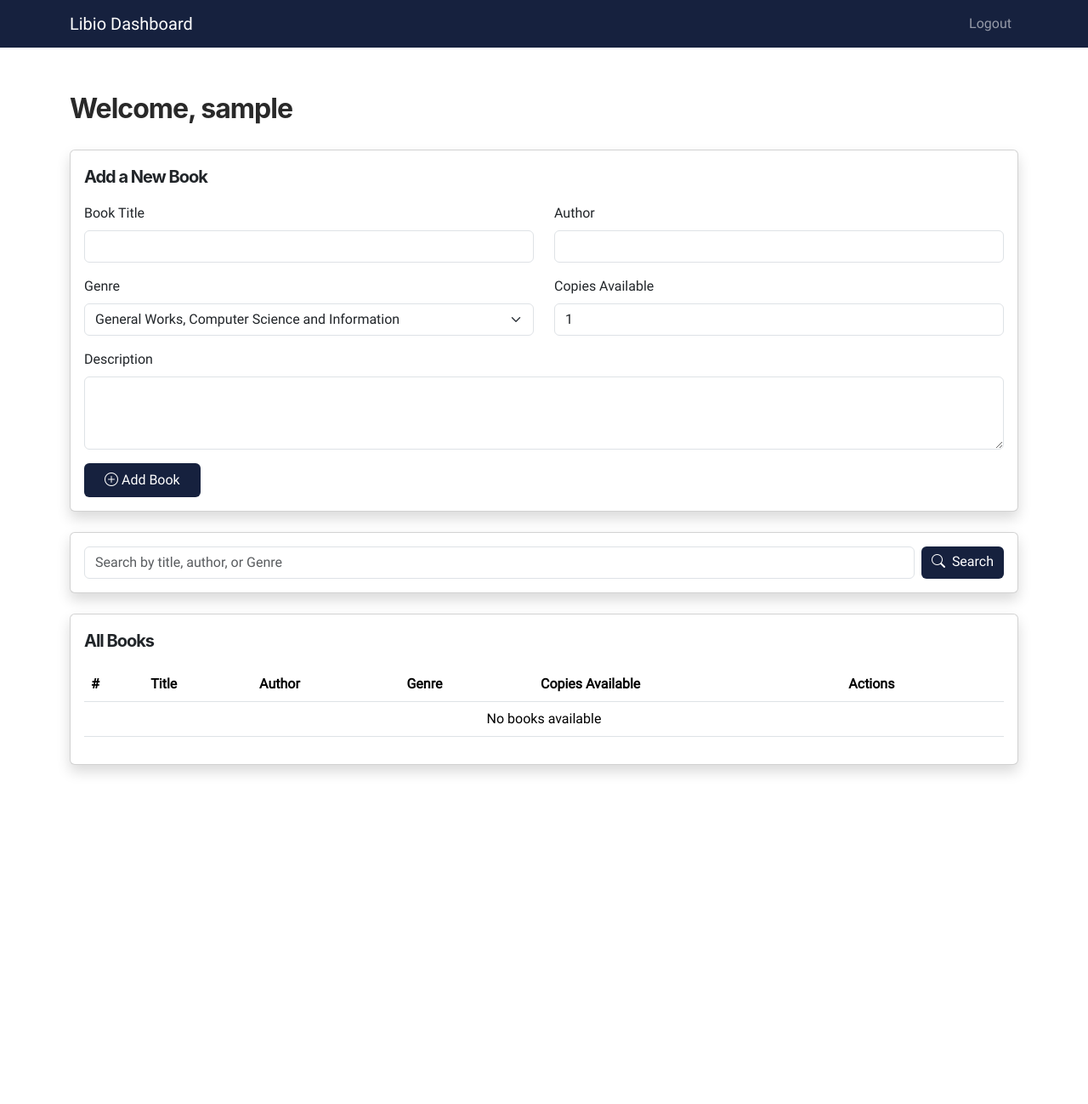
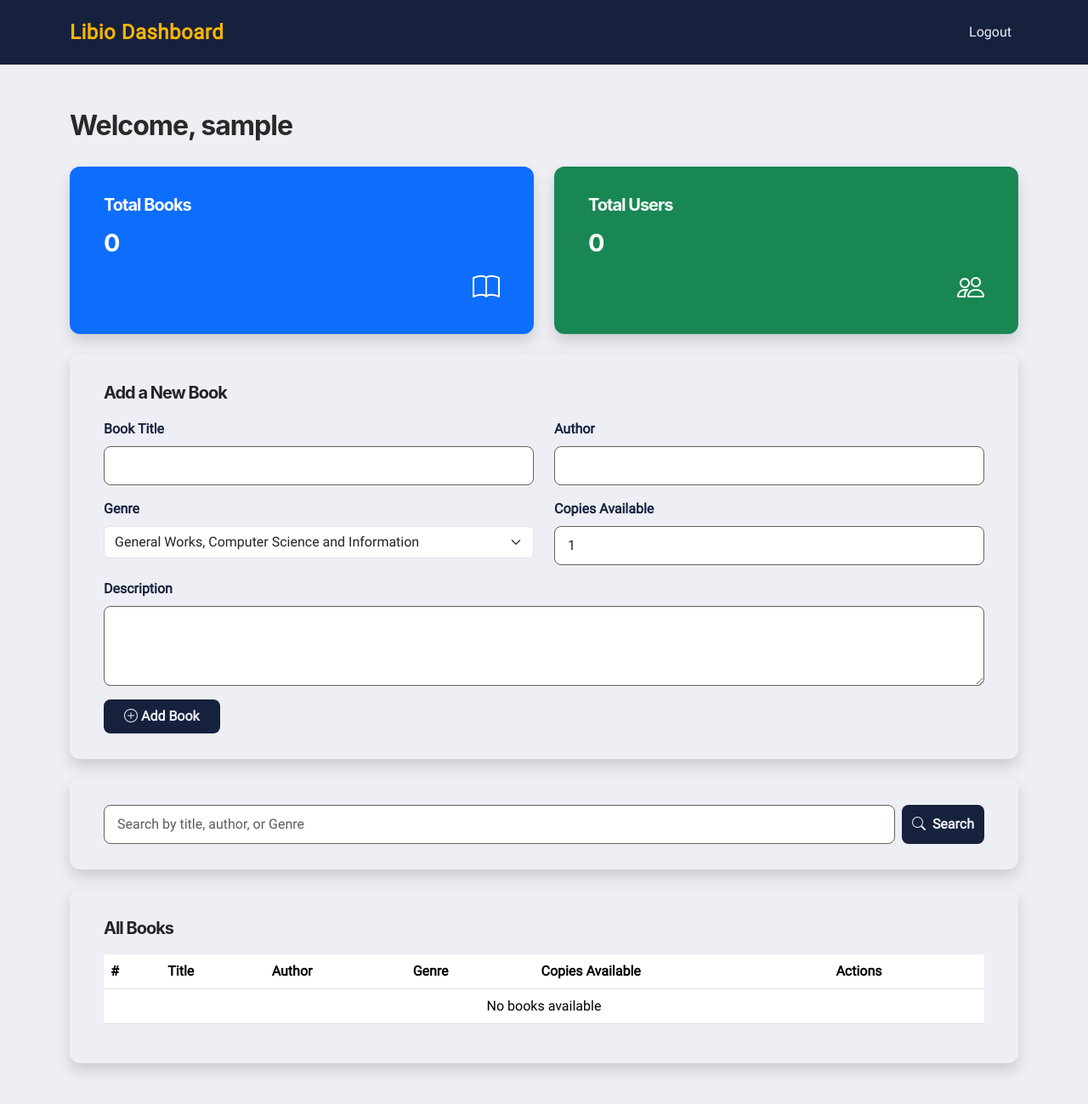
Before and after one commit to heli-toon/libio, a Flask app: page /admin/dashboard in a window 1280 px wide. Shown: the whole page at 85% size. Before the commit the page ends 911 px from the top, so only its background shows below. Run offline with Flask 3, Linux system fonts and the light colour scheme; the visitor is signed in with stand-in values (Sample User, id 1); data that the repository does not hold is empty; some libraries are stand-ins or nearby versions; some web fonts are replaced.

Commit message:
Enhance login and signup functionality: validate credentials, show error messages, and improve dashboard with user and book counts.

```diff
--- a/app/routes.py
+++ b/app/routes.py
@@ -33,12 +33,19 @@ def loginAdmin():
         username = request.form['username']
         password = request.form['password']
         admin = Admin.query.filter_by(username=username).first()
+
+        # Validate admin credentials
         if admin and admin.check_password(password):
             login_user(admin)
             flash('Admin login successful!', 'success')
             return redirect(url_for('admin.dashboard'))
+
+        # Show error message for invalid credentials
         flash('Invalid admin credentials.', 'danger')
+        return redirect(url_for('admin.loginAdmin'))  # Reload login page
+
     return render_template('admin_login.html', title="Admin Login")
+
 
 # User Login
 @main.route('/login', methods=['GET', 'POST'])
@@ -47,12 +54,19 @@ def login():
         username = request.form['username']
         password = request.form['password']
         user = User.query.filter_by(username=username).first()
+
+        # Validate user credentials
         if user and user.check_password(password):
             login_user(user)
             flash('Login successful!', 'success')
             return redirect(url_for('main.userhome'))
+
+        # Show error message for invalid credentials
         flash('Invalid user credentials.', 'danger')
+        return redirect(url_for('main.login'))  # Reload login page
+
     return render_template('login.html', title="User Login")
+
 
 # Logout
 @main.route('/logout')
@@ -68,7 +82,9 @@ def logout():
 @admin_required
 def dashboard():
     books = Book.query.all()
-    return render_template('dashboard.html', title="Admin Dashboard", books=books)
+    user_count = User.query.count()
+    book_count = Book.query.count()
+    return render_template('dashboard.html', title="Admin Dashboard", books=books, user_count=user_count, book_count=book_count)
 
 # User Home Page (protected)
 @main.route('/home')
@@ -140,7 +156,9 @@ def search_books():
         (Book.author.ilike(f"%{query}%")) |
         (Book.genre.ilike(f"%{query}%"))
     ).all()
-    return render_template('dashboard.html', books=books)
+    user_count = User.query.count()
+    book_count = Book.query.count()
+    return render_template('dashboard.html', books=books, user_count=user_count, book_count=book_count)
 
 # User Signup
 @main.route('/signup', methods=['GET', 'POST'])
--- a/app/static/css/main.css
+++ b/app/static/css/main.css
@@ -26,20 +26,20 @@
 html {
   scroll-behavior: smooth;
   scrollbar-width: auto;
-  scrollbar-color: var(--green) var(--black);
+  scrollbar-color: var(--green) var(--white);
 }
 ::-webkit-scrollbar {
   width: 0.685vw;
 }
 ::-webkit-scrollbar-thumb {
-  background-color: var(--green);
+  background-color: var(--darkblue);
   border-radius: 7px;
 }
 ::-webkit-scrollbar-thumb:hover {
-  background-color: var(--greendark);
+  background-color: var(--black);
 }
 ::-webkit-scrollbar-track {
-  background-color: var(--black);
+  background-color: var(--white);
   margin-block: 0.5em;
 }
 body {
@@ -68,8 +68,225 @@ header {
   background-color: var(--yellow);
   color: var(--black);
 }
+/* Login Page Styling */
+body {
+  background-color: var(--white);
+}
+
+.card {
+  border-radius: 12px;
+  border: none;
+  box-shadow: 0px 8px 15px rgba(0, 0, 0, 0.1);
+  background-color: var(--white);
+}
+
+.card h3 {
+  font-size: 1.8rem;
+  font-weight: 700;
+  color: var(--darkblue);
+}
+
+.card-body {
+  padding: 30px 40px;
+}
+
+.form-label {
+  font-weight: 600;
+  color: var(--darkblue);
+}
+
+.form-control {
+  border-radius: 8px;
+  border: 1px solid var(--gray);
+  font-size: 1rem;
+  padding: 10px 15px;
+  transition: border-color 0.3s ease;
+}
+
+.form-control:focus {
+  border-color: var(--yellow);
+  box-shadow: 0 0 5px rgba(248, 181, 0, 0.3);
+}
+
+.btn-primary {
+  background-color: var(--darkblue);
+  color: var(--white);
+  border-radius: 8px;
+  font-weight: 700;
+  transition: background-color 0.3s ease, transform 0.3s ease;
+}
+
+.btn-primary:hover {
+  background-color: var(--yellow)!important;
+  transform: translateY(-3px);
+  color: var(--darkblue);
+}
+
+.btn-primary:active {
+  transform: scale(0.98);
+}
+
+p.text-center {
+  margin-top: 15px;
+  font-size: 0.9rem;
+  color: var(--gray);
+}
+
+p.text-center a {
+  color: var(--darkblue);
+  text-decoration: underline;
+  font-weight: bold;
+}
+
+p.text-center a:hover {
+  color: var(--yellow);
+}
+
+/* Flash Message Styling */
+.alert {
+  border-radius: 8px;
+  font-size: 0.95rem;
+  margin-top: 15px;
+}
+
+.alert button {
+  font-size: 1.1rem;
+}
+
 nav {background-color: var(--darkblue)}
+/* Navbar Styling */
+nav.navbar {
+  background-color: var(--darkblue);
+  padding: 15px 20px;
+  font-size: 1rem;
+}
 
+nav.navbar .navbar-brand {
+  color: var(--yellow);
+  font-weight: bold;
+  font-size: 1.5rem;
+  letter-spacing: 0.5px;
+}
+
+nav.navbar .nav-link {
+  color: var(--white);
+  margin-left: 10px;
+  transition: color 0.3s ease;
+}
+
+nav.navbar .nav-link:hover {
+  color: var(--yellow);
+}
+
+/* Header Styling */
+header {
+  background-color: var(--yellow);
+  color: var(--darkblue);
+  padding: 50px 0;
+  text-align: center;
+}
+
+header h1 {
+  font-size: 2.5rem;
+  font-weight: 700;
+  margin-bottom: 20px;
+}
+
+header p.lead {
+  font-size: 1.2rem;
+  margin-bottom: 30px;
+  color: var(--black);
+}
+
+header .btn {
+  margin: 5px;
+  font-size: 1rem;
+  border-radius: 5px;
+}
+
+/* About Section */
+section#about {
+  background-color: var(--white);
+  padding: 60px 20px;
+  text-align: center;
+}
+
+section#about h2 {
+  font-size: 2rem;
+  margin-bottom: 20px;
+  color: var(--darkblue);
+}
+
+section#about p {
+  color: var(--gray);
+  margin-bottom: 40px;
+}
+
+.team-member {
+  background-color: var(--white);
+  border: 1px solid var(--gray);
+  border-radius: 10px;
+  padding: 20px;
+  box-shadow: 0 4px 6px rgba(0, 0, 0, 0.1);
+  transition: transform 0.3s, box-shadow 0.3s;
+}
+
+.team-member:hover {
+  transform: translateY(-5px);
+  box-shadow: 0 6px 10px rgba(0, 0, 0, 0.15);
+}
+
+.team-member h4 {
+  font-size: 1.3rem;
+  color: var(--darkblue);
+  margin-bottom: 10px;
+}
+
+.team-member p {
+  color: var(--gray);
+}
+
+/* Footer Styling */
+footer {
+  background-color: var(--darkblue);
+  color: var(--white);
+  padding: 30px 0;
+}
+
+footer ul {
+  list-style: none;
+  padding: 0;
+  margin: 10px 0;
+}
+
+footer ul li {
+  display: inline-block;
+  margin: 0 10px;
+}
+
+footer ul li a {
+  color: var(--white);
+  text-decoration: none;
+  transition: color 0.3s;
+}
+
+footer ul li a:hover {
+  color: var(--yellow);
+}
+/* Responsive Design */
+@media (max-width: 768px) {
+  header h1 {
+    font-size: 2rem;
+  }
+
+  header p.lead {
+    font-size: 1rem;
+  }
+
+  .team-member {
+    margin-bottom: 20px;
+  }
+}
 footer {
   background-color: var(--darkblue);
   color: var(--white);
@@ -82,6 +299,7 @@ footer {
   bottom: 15px;
   z-index: 996;
   background: var(--darkblue);
+  color: var(--white);
   width: 40px;
   height: 40px;
   border-radius: 4px;
--- a/app/templates/dashboard.html
+++ b/app/templates/dashboard.html
@@ -19,7 +19,7 @@
   </head>
   <body>
     <!-- Navbar -->
-    <nav class="navbar navbar-expand-lg navbar-dark">
+    <nav class="navbar navbar-expand-lg navbar-dark" style="background-color: #16213e;">
       <div class="container">
         <a class="navbar-brand" href="/">Libio Dashboard</a>
         <button
@@ -42,10 +42,11 @@
         </div>
       </div>
     </nav>
+
     <!-- Flash (Alert) messages -->
     {% with messages = get_flashed_messages(with_categories=true) %}
     {% if messages %}
-    <div class="mt-3">
+    <div class="container mt-3">
       {% for category, message in messages %}
       <div class="alert alert-{{ category }} alert-dismissible fade show" role="alert">
         {{ message }}
@@ -54,9 +55,32 @@
       {% endfor %}
     </div>
     {% endif %} {% endwith %}
+
     <!-- Dashboard Content -->
     <div class="container py-5">
       <h2 class="mb-4">Welcome, {{ current_user.username }}</h2>
+
+      <!-- Stats Cards -->
+      <div class="row mb-4">
+        <div class="col-md-6">
+          <div class="card text-white bg-primary shadow h-100">
+            <div class="card-body">
+              <h5 class="card-title">Total Books</h5>
+              <h3 class="card-text">{{ book_count }}</h3>
+              <i class="bi bi-book float-end" style="font-size: 2rem;"></i>
+            </div>
+          </div>
+        </div>
+        <div class="col-md-6">
+          <div class="card text-white bg-success shadow h-100">
+            <div class="card-body">
+              <h5 class="card-title">Total Users</h5>
+              <h3 class="card-text">{{ user_count }}</h3>
+              <i class="bi bi-people float-end" style="font-size: 2rem;"></i>
+            </div>
+          </div>
+        </div>
+      </div>
 
       <!-- Add Book Form -->
       <div class="card shadow mb-4">
@@ -88,23 +112,21 @@
             <div class="row mb-3">
               <div class="col-md-6">
                 <label for="genre" class="form-label">Genre</label>
-                <select name="genre" id="genre" title="Genre" class="form-select" id="genre">
+                <select name="genre" class="form-select" id="genre">
                   <option value="General Works, Computer Science and Information">General Works, Computer Science and Information</option>
-                  <option value="Philosphy & Psycholoy">Philosphy & Psycholoy</option>
+                  <option value="Philosophy & Psychology">Philosophy & Psychology</option>
                   <option value="Religion">Religion</option>
                   <option value="Social Sciences">Social Sciences</option>
                   <option value="Science">Science</option>
                   <option value="Technology">Technology</option>
-                  <option value="Arts & creation">Arts & creation</option>
+                  <option value="Arts & Creation">Arts & Creation</option>
                   <option value="Literature">Literature</option>
                   <option value="Fiction">Fiction</option>
                   <option value="Unclassified">Unclassified</option>
                 </select>
               </div>
               <div class="col-md-6">
-                <label for="copies_available" class="form-label"
-                  >Copies Available</label
-                >
+                <label for="copies_available" class="form-label">Copies Available</label>
                 <input
                   type="number"
                   class="form-control"
@@ -136,7 +158,7 @@
         <div class="card-body">
           <form action="{{ url_for('admin.search_books') }}" method="GET" class="d-flex">
             <input type="text" class="form-control me-2" name="query" placeholder="Search by title, author, or Genre" required />
-            <button type="submit" class="btn btn-primary d-flex gap-2" style="background-color: #16213e; border: none"><i class="bi bi-search"></i> Search</button>
+            <button type="submit" class="btn btn-primary d-flex gap-2 align-items-center" style="background-color: #16213e; border: none"><i class="bi bi-search"></i> Search</button>
           </form>
         </div>
       </div>
```
Also changed, not shown: app/templates/home.html (+12 -0 lines), app/templates/login.html (+13 -8 lines), app/templates/signup.html (+12 -8 lines).
